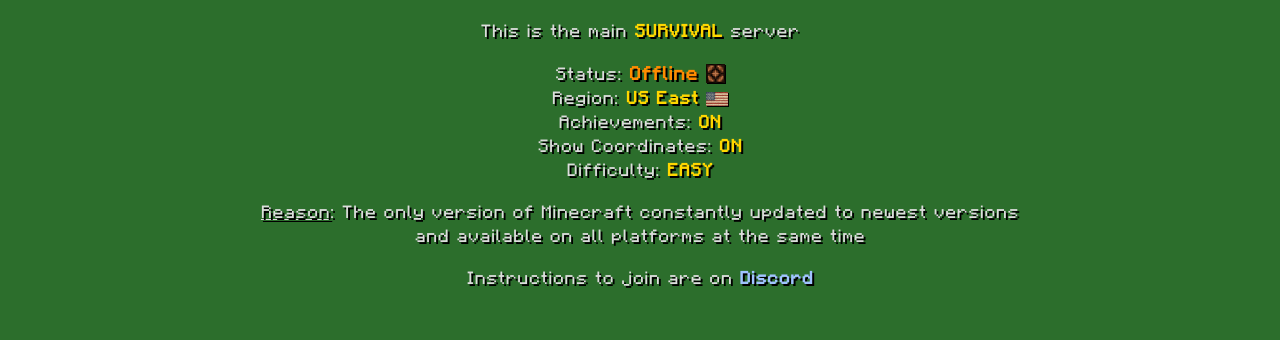
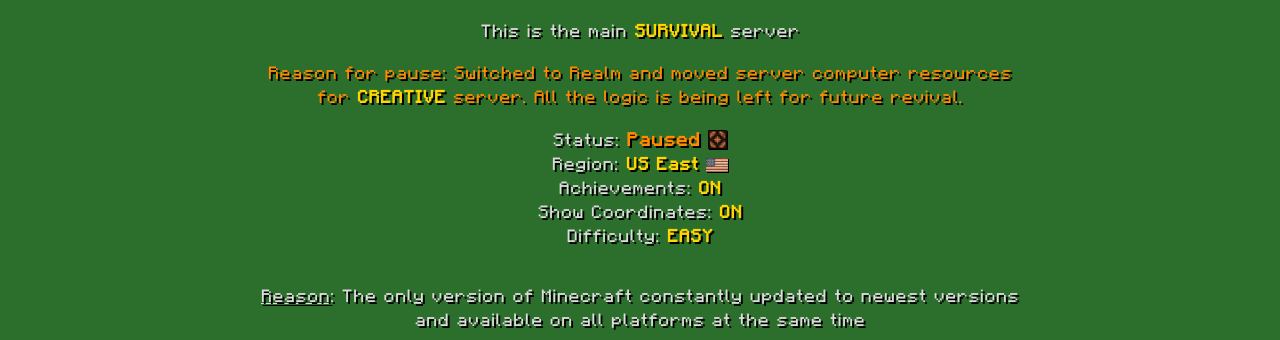
Before and after one commit to andrii-malakhovtsev/zendcraft-net, a Next.js app in the folder frontend/: page /bedrock in a window 1280 px wide. Shown: the part 271-611 px from the top of the page. Built offline with nearby package versions, Linux system fonts and the light colour scheme; no server answers.

Commit message:
Update Bedrock server as paused

```diff
--- a/frontend/app/bedrock/page.tsx
+++ b/frontend/app/bedrock/page.tsx
@@ -38,12 +38,22 @@
       <h2>Bedrock Edition</h2>
       <br></br>
       <p>This is the main <b>SURVIVAL</b> server</p>
+      <br />
+      <p className="pause-reason">
+        Reason for pause: Switched to Realm and moved server computer resources<br></br>
+         for <b>CREATIVE</b> server. All the logic is being left for future revival.
+      </p>
       <br></br>
-      <ServerStatus loading={loading} status={status} showPlayers={true} />
+      <ServerStatus
+        loading={false}
+        status={{ online: false, paused: true, playerCount: 0 }}
+      />
       <p>Region: <b>US East <Flag.US /></b></p>
       <p>Achievements: <b>ON</b></p>
       <p>Show Coordinates: <b>ON</b></p>
       <p>Difficulty: <b>EASY</b></p>
+      <br />
+
       <br />
       <p>
         <u>Reason</u>: The only version of Minecraft constantly updated to newest versions
@@ -51,14 +61,6 @@
         and available on all platforms at the same time
       </p>
       <br />
-      <p>
-        Instructions to join are on{' '}
-        <strong>
-          <a href="https://discord.gg/McyvbNsrED" target="_blank" rel="noreferrer">
-            Discord
-          </a>
-        </strong>
-      </p>
     </main>
   );
 }
```
